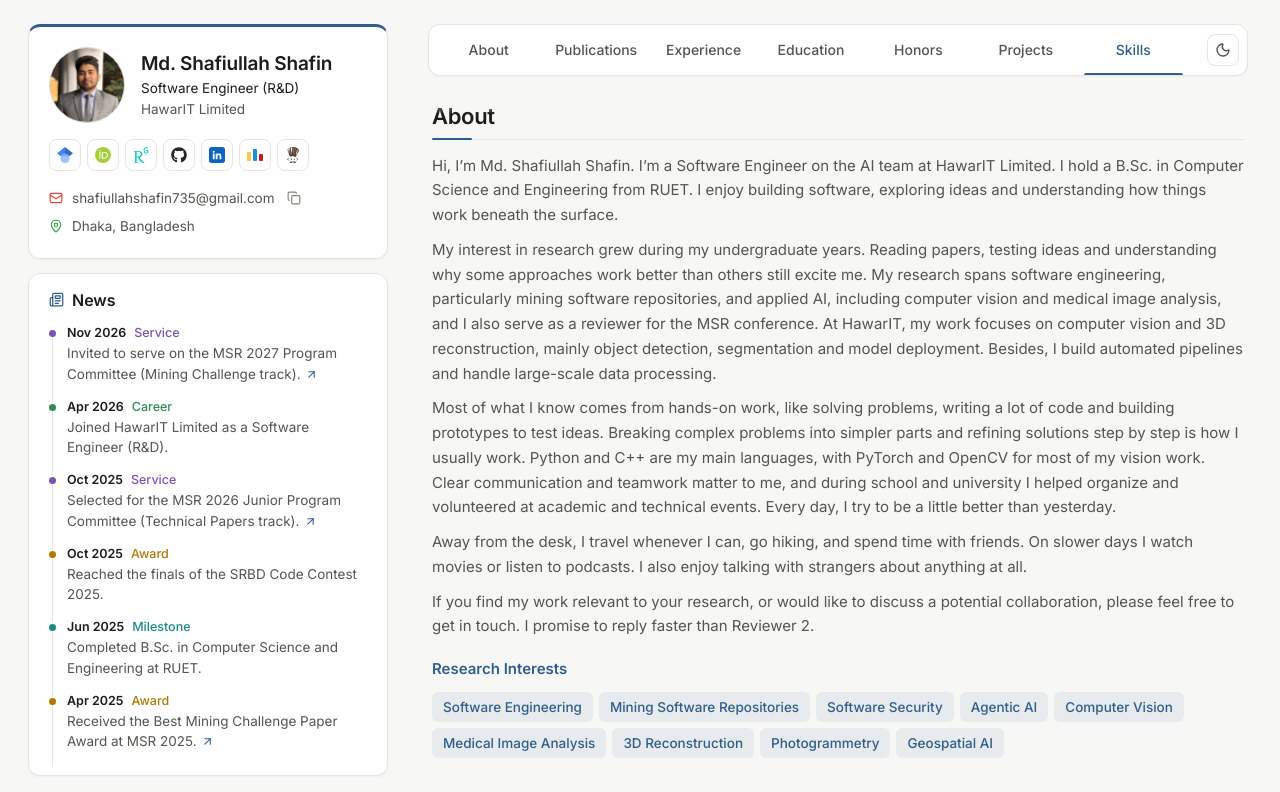
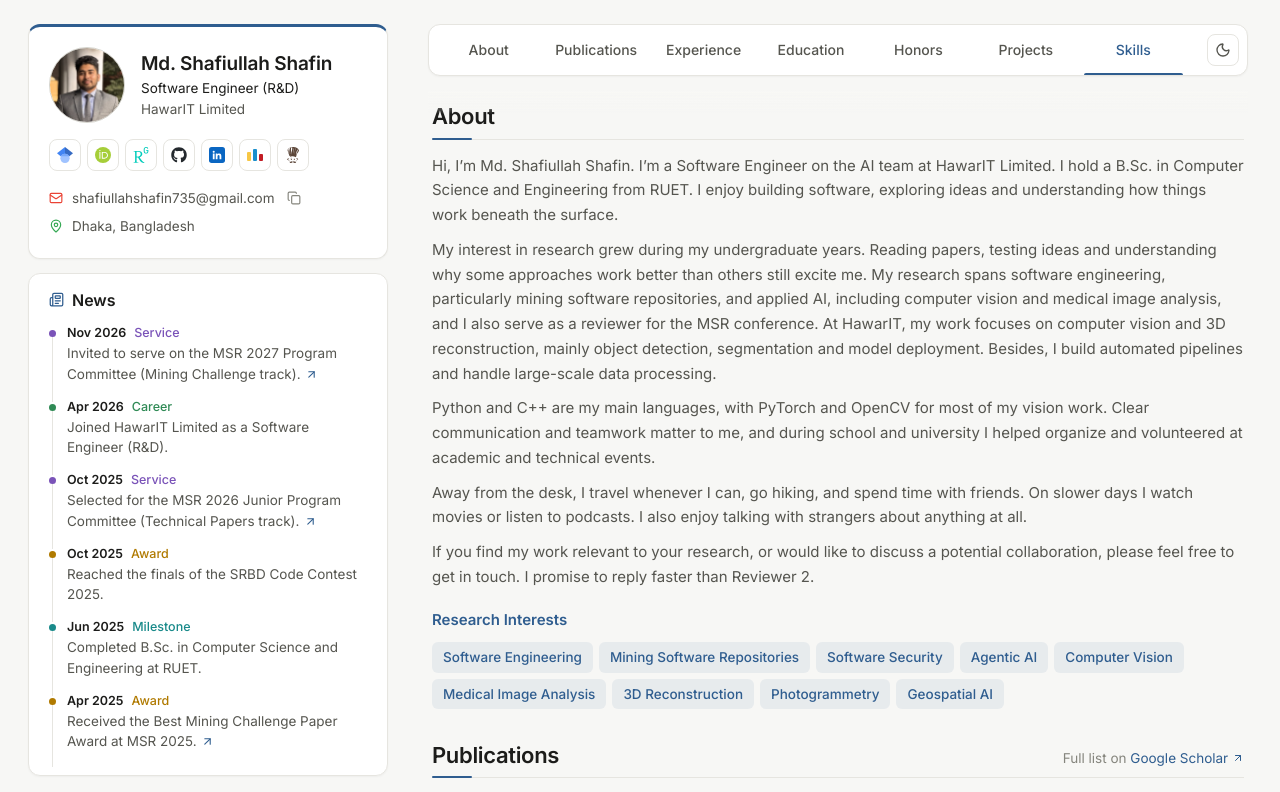
Before and after one commit to shafiullahshafin/shafiullahshafin.github.io, a Next.js app: page / in a window 1280 px wide. Shown: the top 792 px of the page. Built offline with nearby package versions, Linux system fonts and the light colour scheme.

Commit message:
Shortened third paragraph of About

```diff
--- a/app/page.js
+++ b/app/page.js
@@ -72,12 +72,9 @@ export default function Home() {
                   deployment. Besides, I build automated pipelines and handle large-scale data processing.
                 </p>
                 <p>
-                  Most of what I know comes from hands-on work, like solving problems, writing a lot of code and
-                  building prototypes to test ideas. Breaking complex problems into simpler parts and refining solutions
-                  step by step is how I usually work. Python and C++ are my main languages, with PyTorch and OpenCV for
-                  most of my vision work. Clear communication and teamwork matter to me, and during school and
-                  university I helped organize and volunteered at academic and technical events. Every day, I try to be
-                  a little better than yesterday.
+                  Python and C++ are my main languages, with PyTorch and OpenCV for most of my vision work. Clear
+                  communication and teamwork matter to me, and during school and university I helped organize and
+                  volunteered at academic and technical events.
                 </p>
                 <p>
                   Away from the desk, I travel whenever I can, go hiking, and spend time with friends. On slower days I
```
